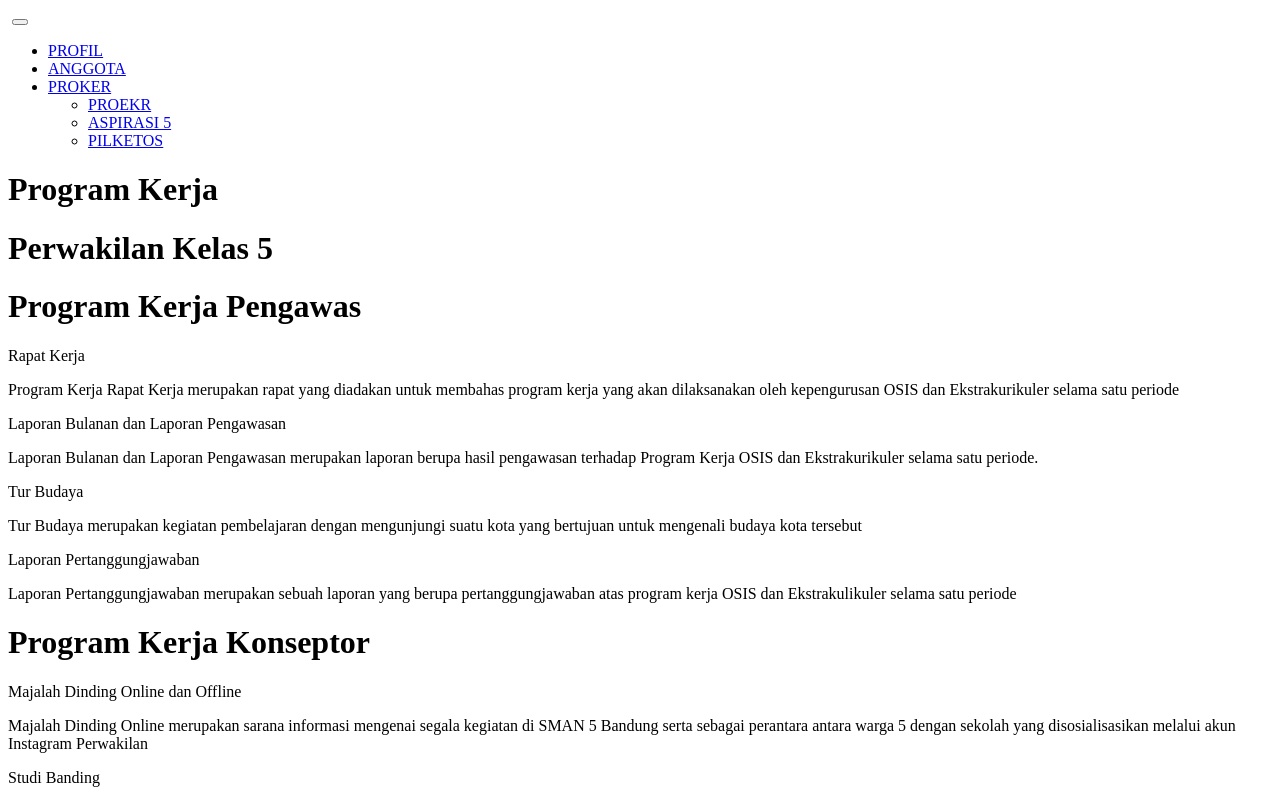
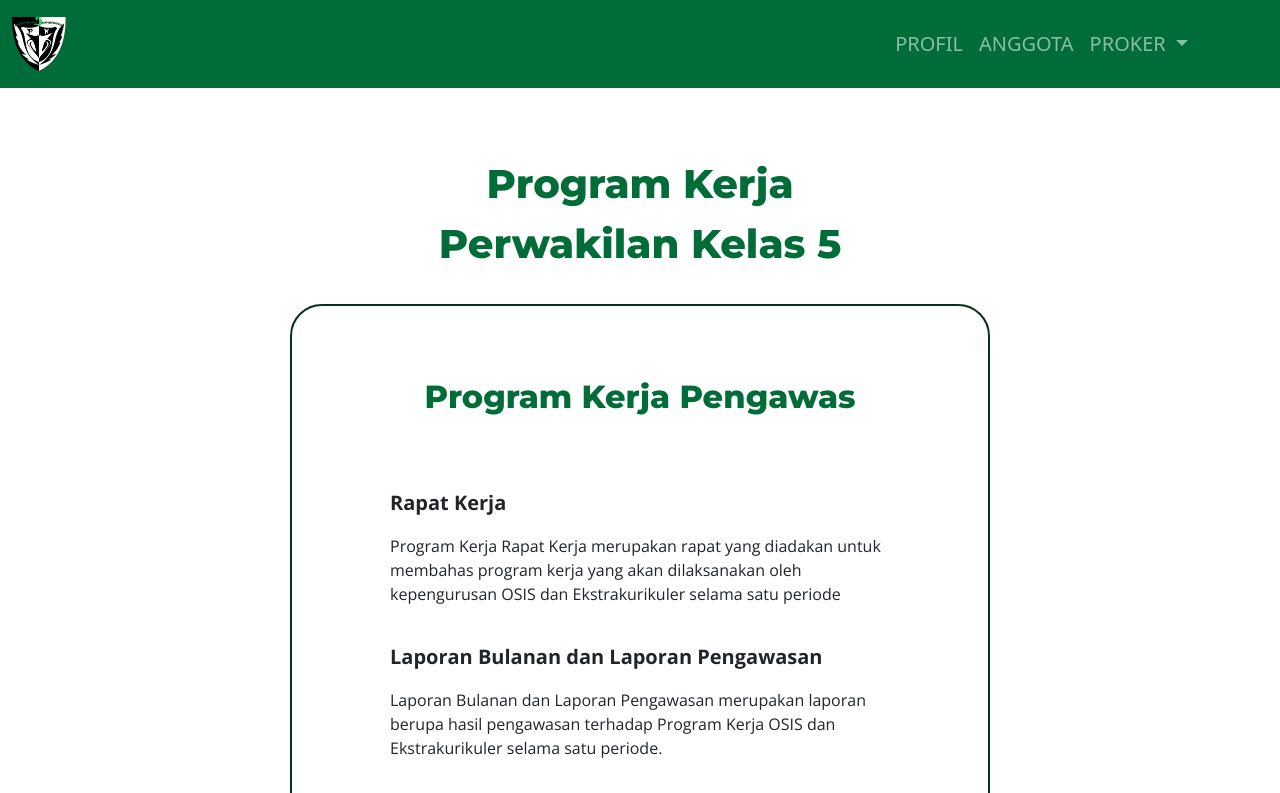
Before and after one commit to fivecybercommunity/PERWAKILAN-KELAS-5, a website: page pages/proker.html in a window 1280 px wide. Shown: the top 793 px of the page. Drawn offline with nearby package versions, Linux system fonts and the light colour scheme; files that its build step writes are made by us from their sources; the site is published under a folder, as on GitHub Pages, so addresses that start at the root find nothing.

Commit message:
finished

```diff
--- a/pages/proker.html
+++ b/pages/proker.html
@@ -4,7 +4,7 @@
     <meta charset="utf-8" />
     <meta name="viewport" content="width=device-width, initial-scale=1" />
     <!--css-->
-    <link rel="stylesheet" href="/style/styles.css" />
+    <link rel="stylesheet" href="../style/styles.css" />
     <!--fontawesome-->
     <script src="https://kit.fontawesome.com/cc9032c2b9.js" crossorigin="anonymous"></script>
     <title>Proker</title>
@@ -14,8 +14,8 @@
     <nav class="navbar navbar-expand-lg bg-primary navbar-dark">
       <div class="container-fluid">
         <!--nav img-->
-        <a class="navbar-brand" href="/index.html"
-          ><img src="/ASSETS/Logo/logo pk kecil.png" class="img-fluid" alt="" width="50%" height="auto"
+        <a class="navbar-brand" href="../index.html"
+          ><img src="../ASSETS/Logo/logo pk kecil.png" class="img-fluid" alt="" width="50%" height="auto"
         /></a>
         <button
           class="navbar-toggler"
@@ -50,7 +50,7 @@
               </a>
               <!--nav dropdown-->
               <ul class="dropdown-menu" aria-labelledby="navbarDropdownMenuLink">
-                <li><a class="dropdown-item" href="/pages/proker.html">PROEKR</a></li>
+                <li><a class="dropdown-item" href="./proker.html">PROKER</a></li>
                 <li><a class="dropdown-item" href="#">ASPIRASI 5</a></li>
                 <li><a class="dropdown-item" href="#">PILKETOS</a></li>
               </ul>
--- a/style/home/_home.scss
+++ b/style/home/_home.scss
@@ -2,7 +2,7 @@
 
 .utama {
   //background
-  background: rgb(0, 108, 56, 0.3) url("../../ASSETS/Logo/Source\ -\ bg.png");
+  background: rgb(0, 108, 56, 0.3) url("../../ASSETS//Logo/Source\ -\ bg.png");
   background-size: cover;
   background-position: center;
   background-blend-mode: overlay;
```
